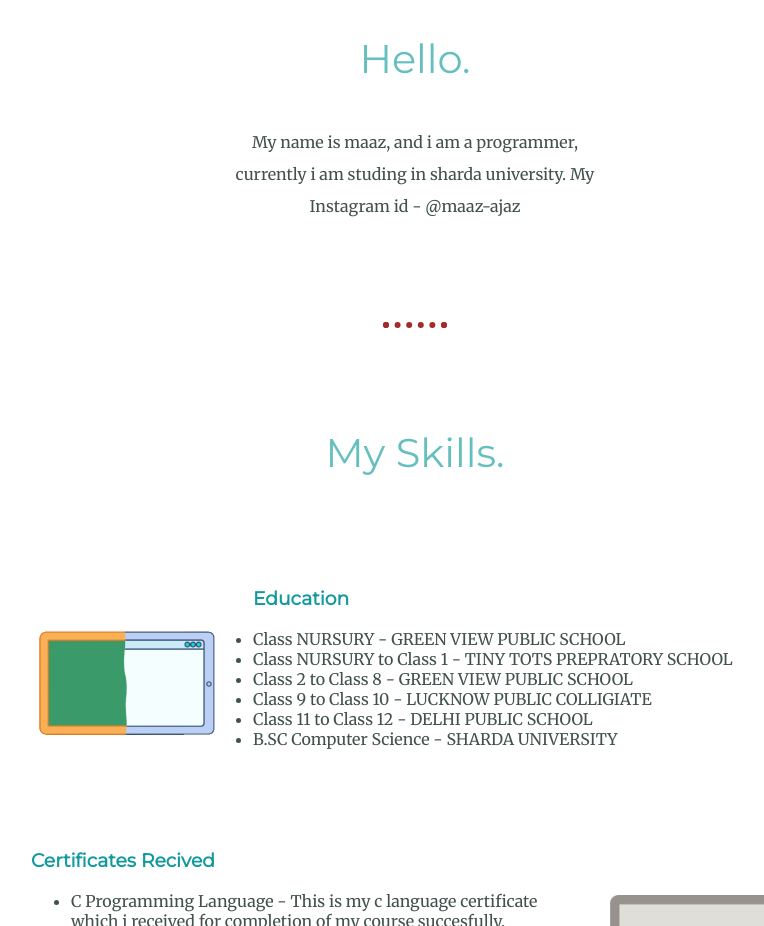
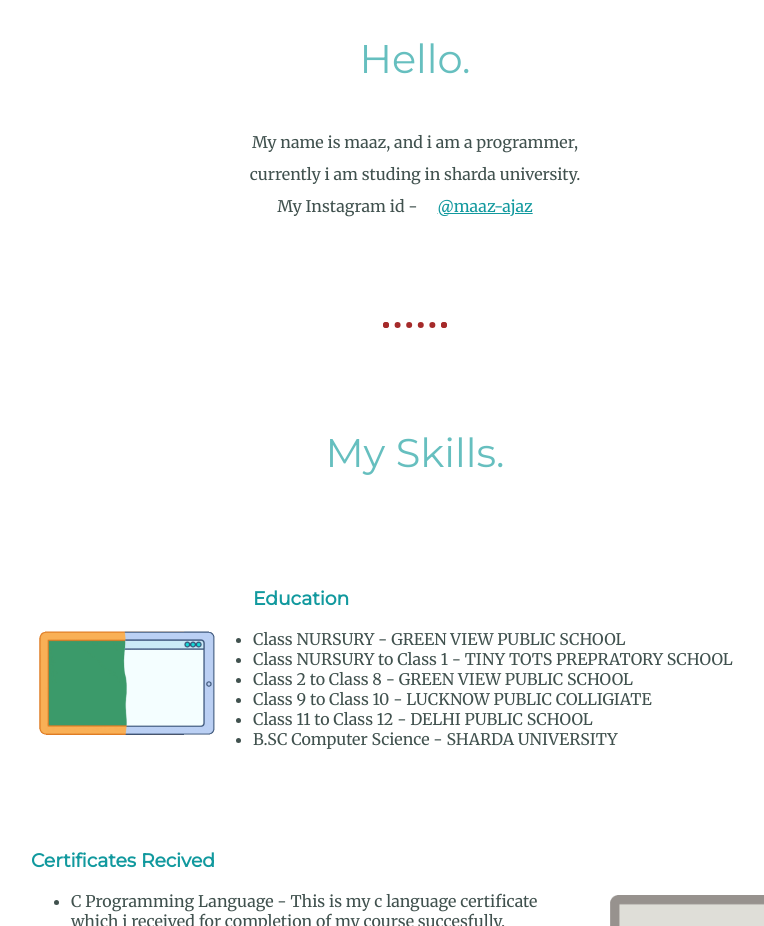
Before and after one commit to Ethan-maaz/maaz-personal-site, a plain HTML site: page index.html in a window 1280 px wide. Shown: the part 1065-1991 px from the top of the page, without its empty margins (225-989 px from the left). Drawn offline with Linux system fonts and the light colour scheme.

Commit message:
insta link updated

```diff
--- a/index.html
+++ b/index.html
@@ -26,7 +26,7 @@
     <div class="profile">
       <img class="myphoto" src="images/maazajaz.png" alt="">
       <h2>Hello.</h2>
-      <p class="intro">My name is maaz, and i am a programmer, currently i am studing in sharda university. My Instagram id - @maaz-ajaz</p>
+      <p class="intro">My name is maaz, and i am a programmer, currently i am studing in sharda university.  <br> My Instagram id -<a href="https://www.instagram.com/maaz_ajaz/?hl=en">@maaz-ajaz</a></p>
 
     </div>
     <hr>
```
